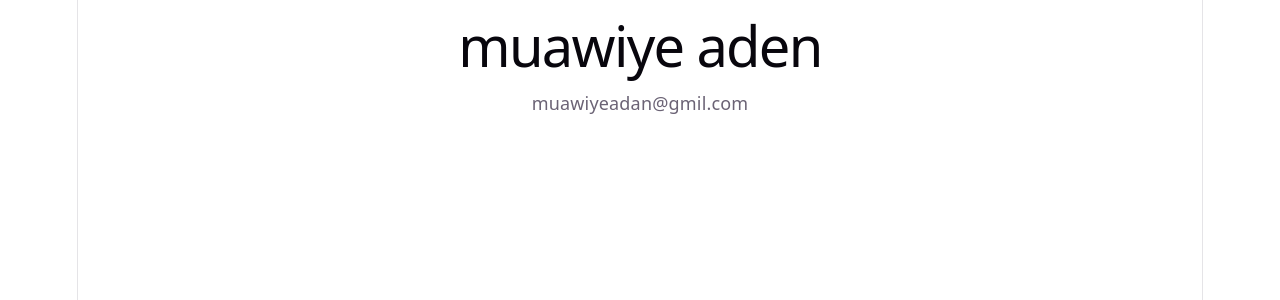
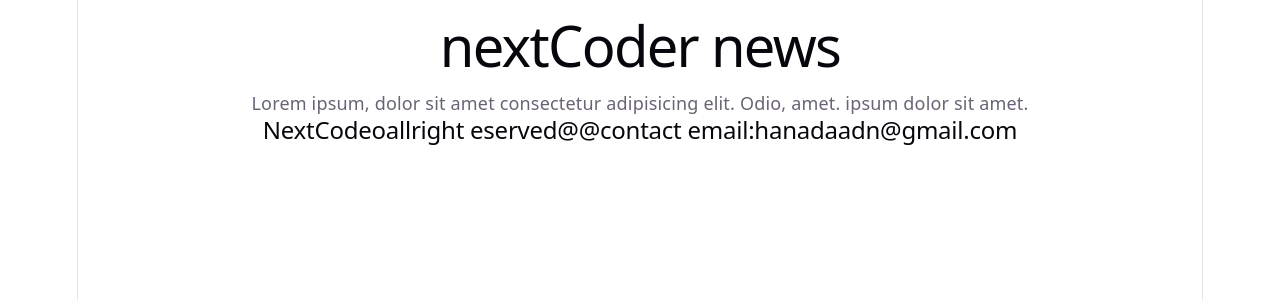
Before and after one commit to hanadaadn20-oss/react-exercise, a React (Vite) app: page / in a window 1280 px wide. Shown: the top 300 px of the page. Built offline with nearby package versions, Linux system fonts and the light colour scheme.

Commit message:
second comit

```diff
--- a/src/App.jsx
+++ b/src/App.jsx
@@ -1,8 +1,21 @@
-import {usecCard} from "./useCard";
+// import {usecCard} from "./useCard";
+
+// function App (){
+//   return(
+//     <usedCard />
+//   )
+// }
+// export default usecCard
+
+
+
+import Layout from "./Layout"
 
 function App (){
   return(
-    <usedCard />
+  <>
+  <Layout />
+  </>
   )
 }
-export default usecCard
+export default App
--- /dev/null
+++ b/src/Layout.jsx
@@ -0,0 +1,34 @@
+const Header =()=>{
+    return(
+        <h1>nextCoder news</h1>
+    )
+}
+
+const Post =()=>{
+    return(
+        <p>Lorem ipsum, dolor sit amet consectetur adipisicing elit. Odio, amet. ipsum dolor sit amet.</p>
+    )
+}
+
+const Footer = ()=>{
+    return(
+        <h2>NextCodeoallright eserved@@
+            <span>contact email:hanadaadn@gmail.com</span>
+        </h2>
+    )
+}
+
+
+const Blog =()=>{
+    return(
+        <div>
+            <Header />
+         <main>
+            <Post />
+         </main>
+         <Footer />
+        </div>
+    )
+}
+
+export default Blog;
--- a/src/useCard.jsx
+++ /dev/null
@@ -1,9 +0,0 @@
-export const usecCard = ()=>{
-    return(
-       <div>
-        <h1>muawiye aden</h1>
-        <p>muawiyeadan@gmil.com</p>
-       </div>
-
-    )
-}
```
